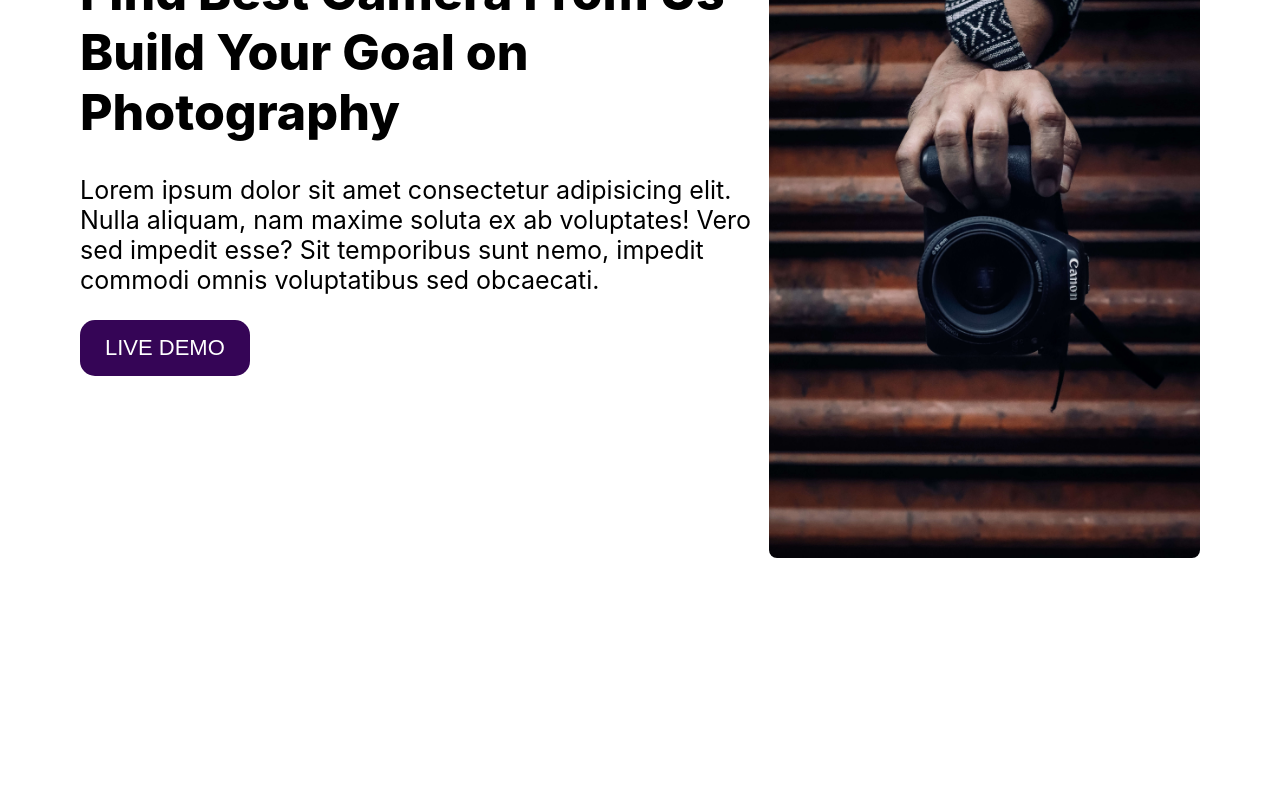
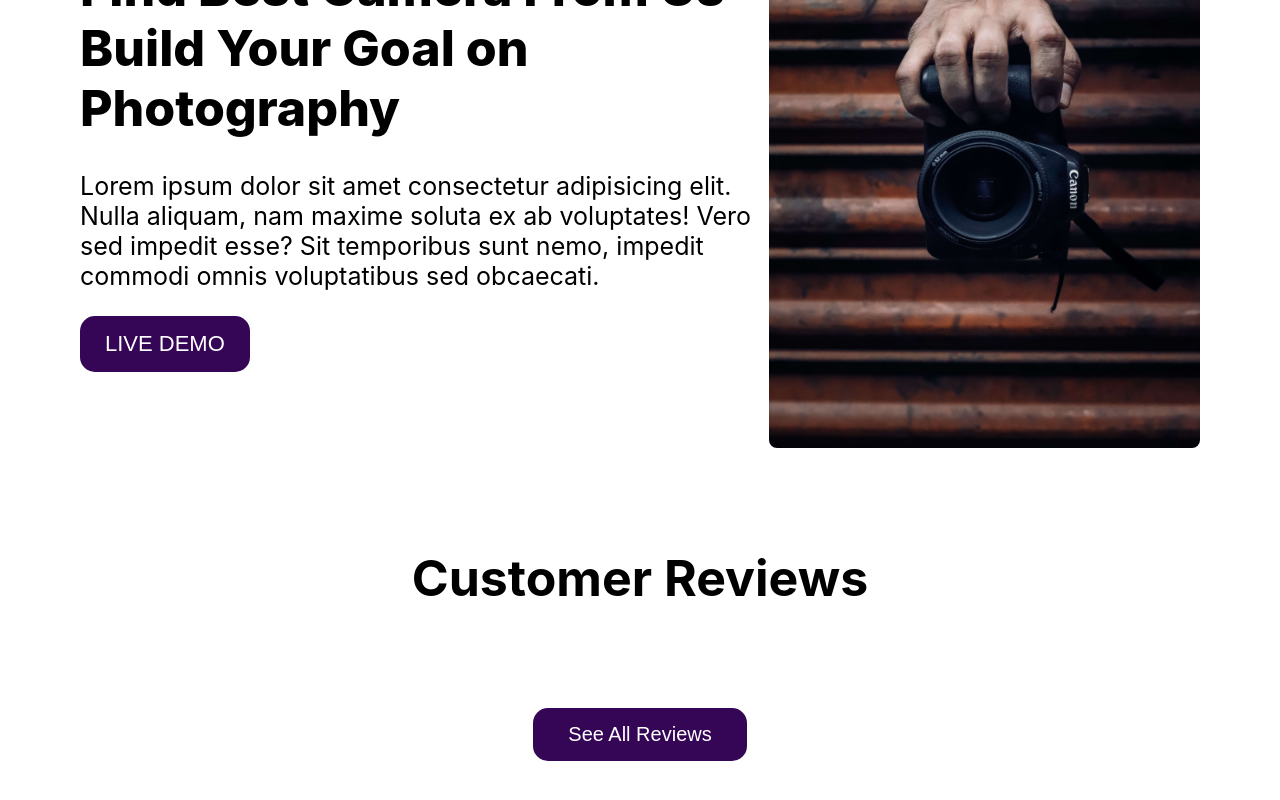
Before and after one commit to arifraj199/camera-hub, a React (Create React App) app: page / in a window 1280 px wide. Shown: the part 258-1058 px from the top of the page. Before the commit the page ends 820 px from the top, so only its background shows below. Built offline with nearby package versions, Linux system fonts and the light colour scheme.

Commit message:
review page navigate link added and home page review style given

```diff
--- a/src/components/Home/Home.css
+++ b/src/components/Home/Home.css
@@ -8,7 +8,6 @@
 }
 .title-container{
     width: 800px;
-    margin-top: 80px;
     text-align: left;
 }
 .title-container h1{
@@ -28,9 +27,10 @@
 }
 .img-container{
     width:500px;
-    height: 400px;
+    height: 600px;
 }
 .img-container img{
     width: 100%;
+    height: 100%;
     border-radius: 8px;
 }
--- a/src/components/Home/Home.js
+++ b/src/components/Home/Home.js
@@ -1,10 +1,14 @@
 import React from 'react';
+import { useNavigate } from 'react-router-dom';
 import img from '../../images/camera-01.jpg';
+import Reviews from '../Reviews/Reviews';
 import './Home.css';
 
 const Home = () => {
+    const navigate = useNavigate();
     return (
-        <div className='products-container'>
+        <div>
+            <div className='products-container'>
             <div className="title-container">
                 <h1>Find Best Camera From Us <br /> Build Your Goal on <span>Photography</span></h1>
                 <p>Lorem ipsum dolor sit amet consectetur adipisicing elit. Nulla aliquam, nam maxime soluta ex ab voluptates! Vero sed impedit esse? Sit temporibus sunt nemo, impedit commodi omnis voluptatibus sed obcaecati.</p>
@@ -14,6 +18,11 @@ const Home = () => {
                 <img src={img} alt="" />
             </div>
         </div>
+        <div className='reviews-container'>
+            <Reviews></Reviews>
+            <button onClick={()=> navigate('/reviews')}>See All Reviews</button>
+        </div>
+    </div>
     );
 };
 
--- a/src/components/Reviews/Reviews.css
+++ b/src/components/Reviews/Reviews.css
@@ -0,0 +1,15 @@
+.reviews-container{
+    margin-top: 100px;
+    margin-bottom: 100px;
+}
+.reviews-container h1{
+    font-size: 50px;
+}
+.reviews-container button{
+    border: none;
+    padding: 15px 35px;
+    font-size: 20px;
+    background-color: rgb(53, 5, 86);
+    color: white;
+    border-radius: 15px;
+}
--- a/src/components/Reviews/Reviews.js
+++ b/src/components/Reviews/Reviews.js
@@ -1,9 +1,11 @@
 import React from 'react';
+import './Reviews.css'
 
 const Reviews = () => {
     return (
-        <div>
-            <h2>This is Reviews Page</h2>
+        <div className='reviews-container'>
+            <h1>Customer Reviews</h1>
+
         </div>
     );
 };
```
